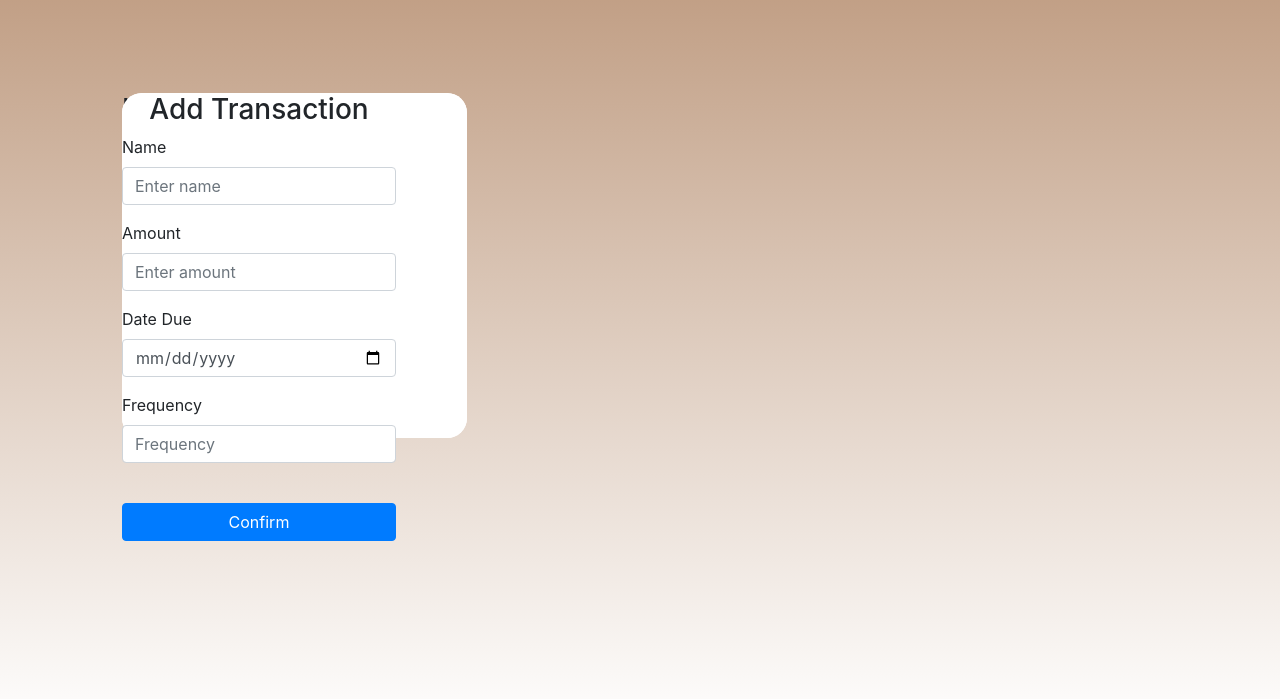
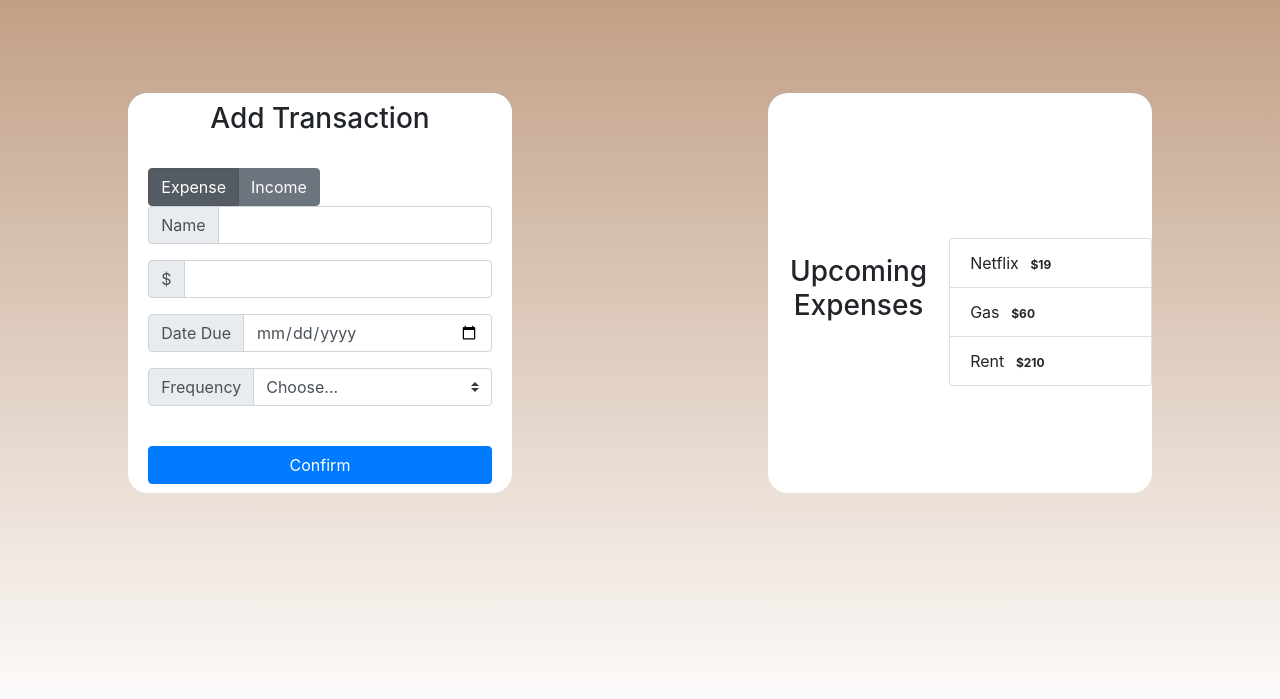
Before and after one commit to NotTheRealKeith/BreadBuilderApp, a Flask app: page /home in a window 1280 px wide. Shown: the part 67-766 px from the top of the page. Run offline with Flask 2, Linux system fonts and the light colour scheme; a user stored in the database is signed in; some libraries are stand-ins or nearby versions.

Commit message:
added hope pages changes made
added the code to match with laras push

```diff
--- a/BreadBuilderProject/Website/static/home.css
+++ b/BreadBuilderProject/Website/static/home.css
@@ -1,27 +1,33 @@
-
 .expenseRect{
     display: flex;
     position: absolute;
-    width: 345px;
-    height: 345px;
-    left: 122px;
-    top: 160px;
+    width: 30%;
+    height: 50%;
+    top: 20%;
+    left: 10%;
 
     background: #FFFFFF;
     border-radius: 20px;
+    align-items: center;
+    justify-content: center;
+}
+
+.viewExpenseRect{
+    display: flex;
+    position: absolute;
+    width: 30%;
+    height: 50%;
+    top: 20%;
+    left: 60%;
+
+    background: #FFFFFF;
+    border-radius: 20px;
+    align-items: center;
+    justify-content: center;
 
 }
 
-
-.expenseRect3{
-    display: flex;
-    position: absolute;
-    width: 30% !important;
-    height: 20% !important;
-    top: 20% !important;
-    left: 50% !important;
-
-    background: #FFFFFF;
-    border-radius: 20px;
-
+.list-group{
+    padding-top: 10%;
+    width: 80%;
 }
--- a/BreadBuilderProject/Website/templates/home.html
+++ b/BreadBuilderProject/Website/templates/home.html
@@ -18,54 +18,78 @@
         </dev>
 
     </dev>
-    <dev class = "expenseRect container-flex">
+    <dev class = "expenseRect">
         <form method="POST">
           <h3 align="center">Add Transaction</h3>
-          <div class="form-group">
-            <label for="trans_name">Name</label>
-            <input
-              type="trans_name"
-              class="form-control"
-              id="trans_name"
-              name="trans_name"
-              placeholder="Enter name"
-            />
-          </div>
-          <div class="form-group">
-            <label for="amount">Amount</label>
-            <input
-              type="amount"
-              class="form-control"
-              id="amount"
-              name="amount"
-              placeholder="Enter amount"
-            />
-          </div>
-            <div class="form-group">
-            <label for="date">Date Due</label>
+            <br>
+            <div class="btn-group btn-group-toggle" data-toggle="buttons">
+              <label class="btn btn-secondary active">
+                <input type="radio" name="options" id="option1" autocomplete="off" checked> Expense
+              </label>
+              <label class="btn btn-secondary">
+                <input type="radio" name="options" id="option2" autocomplete="off"> Income
+              </label>
+            </div>
+          <div class="input-group mb-3">
+              <div class="input-group-prepend">
+                <span class="input-group-text" id="inputGroup-sizing-default">Name</span>
+              </div>
+              <input type="text" class="form-control" aria-label="Default" aria-describedby="inputGroup-sizing-default">
+            </div>
+          <div class="input-group mb-3">
+              <div class="input-group-prepend">
+                <span class="input-group-text">$</span>
+              </div>
+              <input type="text" class="form-control" aria-label="Amount (to the nearest dollar)">
+            </div>
+            <div class="input-group mb-3">
+              <div class="input-group-prepend">
+            <span class="input-group-text">Date Due</span>
+                  </div>
             <input
               type="date"
               class="form-control"
               id="date"
-              name="date"
-              placeholder="Date Due"
+              aria-label="Default"
+              aria-describedby="inputGroup-sizing-default"
             />
           </div>
-            <div class="form-group">
-            <label for="frequency">Frequency</label>
-            <input
-              type="frequency"
-              class="form-control"
-              id="frequency"
-              name="frequency"
-              placeholder="Frequency"
-            />
-          </div>
+            <div class="input-group mb-3">
+              <div class="input-group-prepend">
+                <label class="input-group-text" for="inputGroupSelect01">Frequency</label>
+              </div>
+              <select class="custom-select" id="inputGroupSelect01">
+                <option selected>Choose...</option>
+                <option value="1">One Time</option>
+                <option value="2">Weekly</option>
+                <option value="3">Fortnightly</option>
+                  <option value="4">Monthly</option>
+                  <option value="5">Yearly</option>
+              </select>
+            </div>
           <br />
           <button type="submit" class="btn btn-primary">Confirm</button>
         </form>
 
     </dev>
+
+    <dev class = "viewExpenseRect">
+            <h3 align="center">Upcoming Expenses</h3>
+        <br>
+                <ul class="list-group">
+              <li class="list-group-item">
+                Netflix
+                <span class="badge badge-pill">$19</span>
+              </li>
+              <li class="list-group-item">
+                Gas
+                <span class="badge badge-pill">$60</span>
+              </li>
+              <li class="list-group-item">
+                Rent
+                <span class="badge badge-pill">$210</span>
+              </li>
+            </ul>
+    </dev>
 </dev>
-
 {% endblock %}
```
